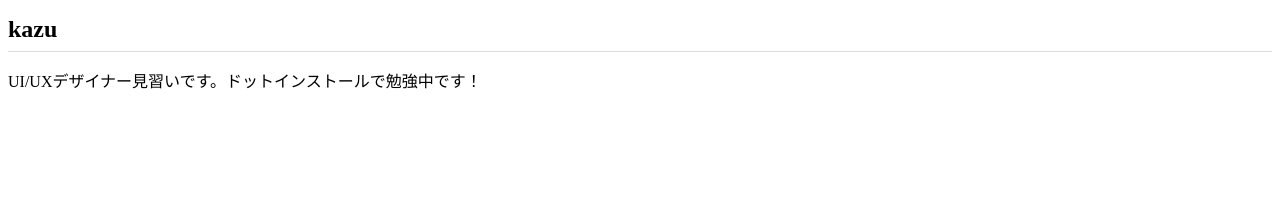
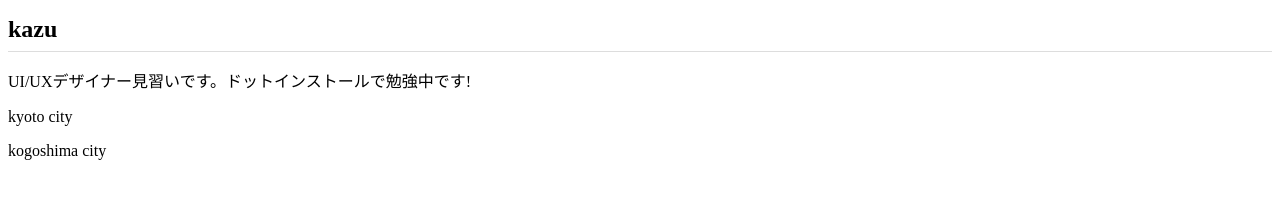
Before and after one commit to kazu-kyoto/kazu-kyoto.github.io, a plain HTML site: page index.html in a window 1280 px wide. Drawn offline with Linux system fonts and the light colour scheme.

Commit message:
Add files via upload

```diff
--- a/index.html
+++ b/index.html
@@ -9,8 +9,8 @@
 </head>
 <body>
   <h1>kazu</h1>
-  <p>UI/UXデザイナー見習いです。ドットインストールで勉強中です！
-
-  </p>
+  <p>UI/UXデザイナー見習いです。ドットインストールで勉強中です!</p>
+  <p>kyoto city</p>
+  <p>kogoshima city</p>
 </body>
 </html>
```
